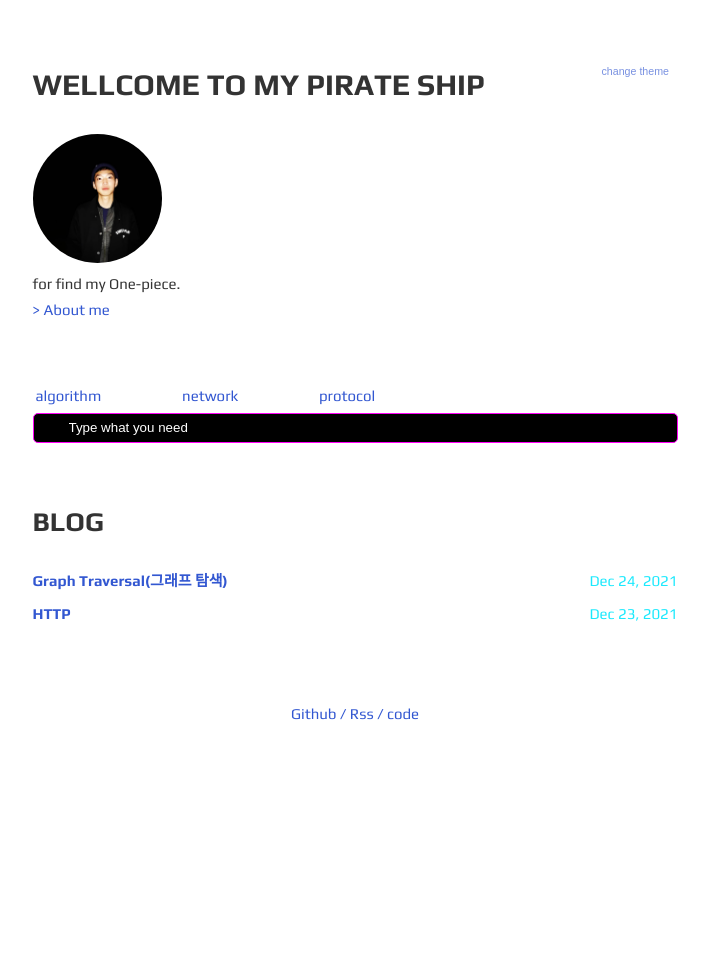
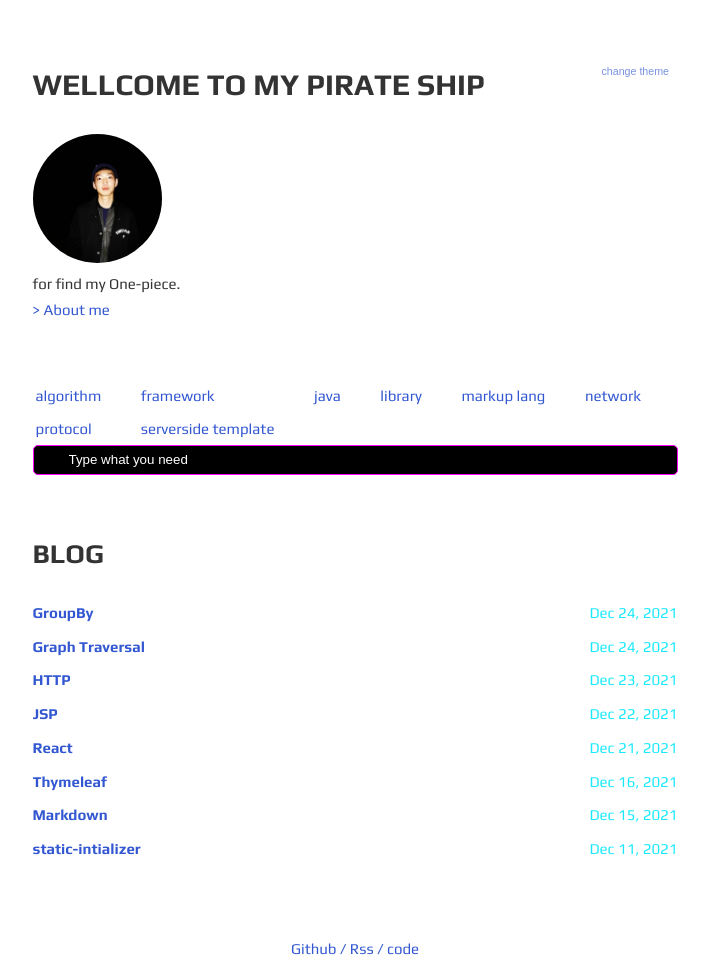
Before and after one commit to beomsookim96/TIL, a Jekyll site: the page built from index.html, in a window 1280 px wide. Shown: the whole page, without its empty margins (285-994 px from the left). Built offline with Jekyll 4.4.1, drawn with Linux system fonts in a browser that asks for light colours; before the commit the page ends 900 px from its top, so only the background shows below that.

Commit message:
fix : md

````diff
--- a/_posts/static-initializer.md
+++ b/_posts/2021-12-11-static-initializer.md
@@ -1,5 +1,12 @@
-Static initializer block
-===
+---
+layout: post
+title: static-intializer
+description: static-intializer
+tags: java
+minute: 1
+---
+
+#### Static initializer block
 
 ```java
 
--- a/_posts/MarkDown.md
+++ b/_posts/2021-12-15-MarkDown.md
@@ -1,3 +1,11 @@
+---
+layout: post
+title: Markdown
+description: Markdown
+tags: markup-lang
+minute: 1
+---
+
 <h1 id = "top">Markdown</h1>
 ===
 
@@ -28,11 +36,11 @@ Block quote
 ---
 <br>
 
-\>를 사용하면
+">"를 사용하면
 >이렇게 된다
 
 
-\>>를 사용하면
+">>"를 사용하면
 >>이렇게 된다.
 
 <br>
@@ -110,7 +118,7 @@ Link
 ```
 [1]: Thymeleaf.md "타임리프"
 ```
-[1]: Thymeleaf.md "타임리프"
+[1]: 2021-12-16-Thymeleaf.md "타임리프"
 
 <br>
 
--- a/_posts/Thymeleaf.md
+++ b/_posts/2021-12-16-Thymeleaf.md
@@ -1,3 +1,11 @@
+---
+layout: post
+title: Thymeleaf
+description: Thymeleaf Grammar
+tags: serverside-template
+minute: 1
+---
+
 ###Thymeleaf Grammar
 
 https://www.thymeleaf.org/doc/tutorials/3.0/usingthymeleaf.html
--- a/_posts/React.md
+++ b/_posts/2021-12-21-React.md
@@ -1,3 +1,11 @@
+---
+layout: post
+title: React
+description: react
+tags: library framework
+minute: 1
+---
+
 참조사이트
 
 React: https://reactjs.org/docs/getting-started.html
--- a/_posts/2021-12-24-GraphTraversal.md
+++ b/_posts/2021-12-24-GraphTraversal.md
@@ -1,6 +1,6 @@
 ---
 layout: post
-title: Graph Traversal(그래프 탐색)
+title: Graph Traversal
 description: this is template.
 tags: algorithm
 minute: 1
--- /dev/null
+++ b/tag/framework/index.html
@@ -0,0 +1,4 @@
+---
+layout: tag
+tag: framework
+---
--- /dev/null
+++ b/tag/java/index.html
@@ -0,0 +1,4 @@
+---
+layout: tag
+tag: java
+---
--- /dev/null
+++ b/tag/library/index.html
@@ -0,0 +1,4 @@
+---
+layout: tag
+tag: library
+---
--- /dev/null
+++ b/tag/markup-lang/index.html
@@ -0,0 +1,4 @@
+---
+layout: tag
+tag: markup-lang
+---
--- /dev/null
+++ b/tag/serverside-template/index.html
@@ -0,0 +1,4 @@
+---
+layout: tag
+tag: serverside-template
+---
````
Also changed, not shown: _posts/2021-12-22-JSP.md (added, +53 -0 lines), _posts/2021-12-24-GroupBy.md (renamed from _posts/GroupBy.md, +8 -3 lines), _posts/Jsp.md (deleted, +0 -45 lines).
